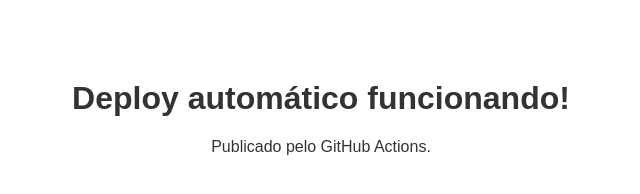
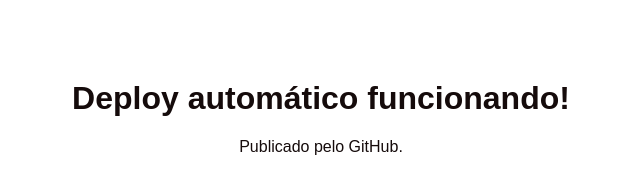
Before and after one commit to oguinunes/CI-CD-, a plain HTML site: page index.html in a window 1280 px wide. Shown: the whole page, without its empty margins (319-959 px from the left). Drawn offline with Linux system fonts and the light colour scheme.

Commit message:
chore: teste do pipeline

```diff
--- a/index.html
+++ b/index.html
@@ -8,6 +8,6 @@
 </head>
 <body>
   <h1> Deploy automático funcionando!</h1>
-  <p>Publicado pelo GitHub Actions.</p>
+  <p>Publicado pelo GitHub.</p>
 </body>
 </html>
--- a/style.css
+++ b/style.css
@@ -3,5 +3,5 @@ body {
   max-width: 600px;
   margin: 80px auto;
   text-align: center;
-  color: #333;
+  color: #150b0b;
 }
```
